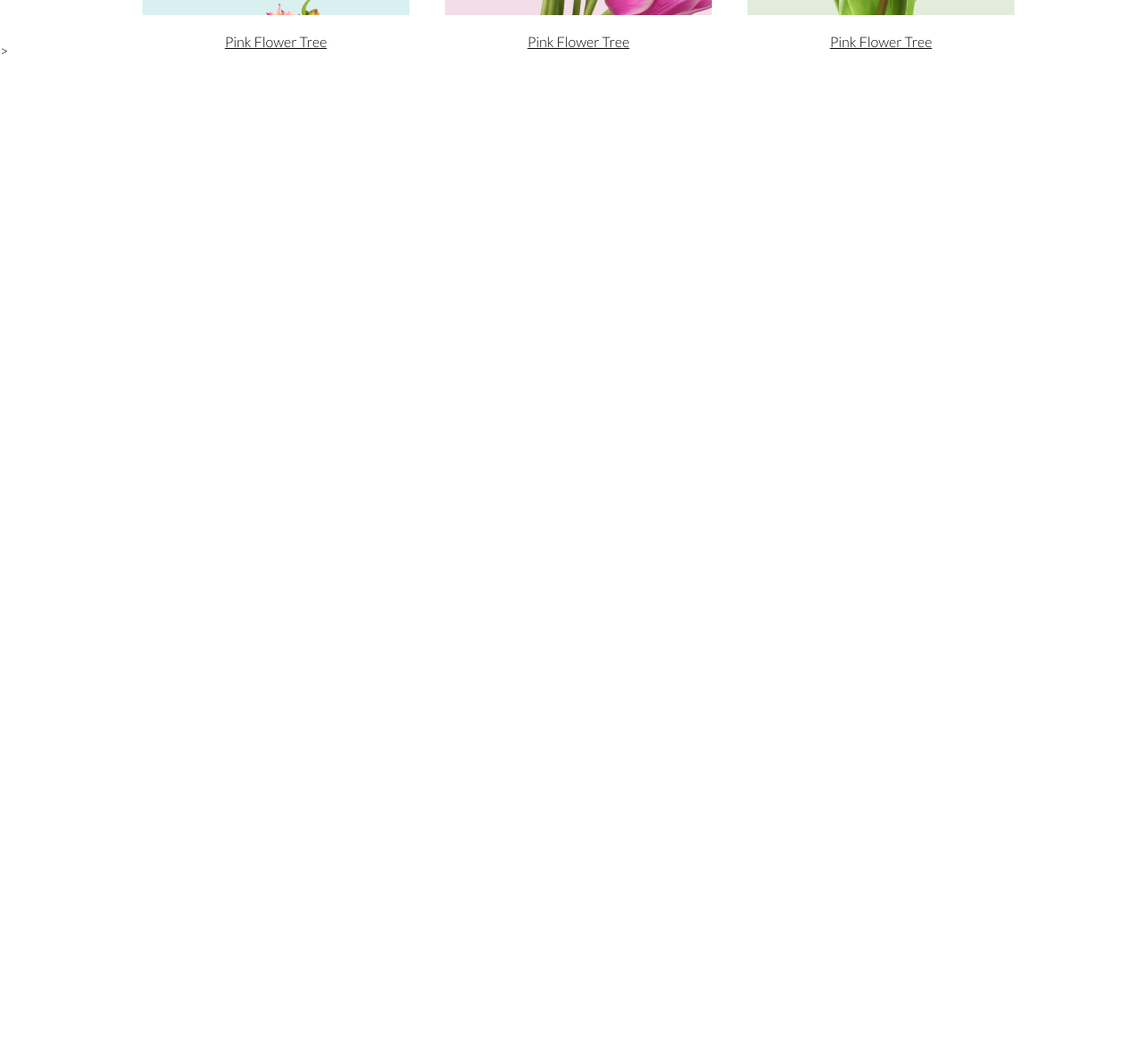
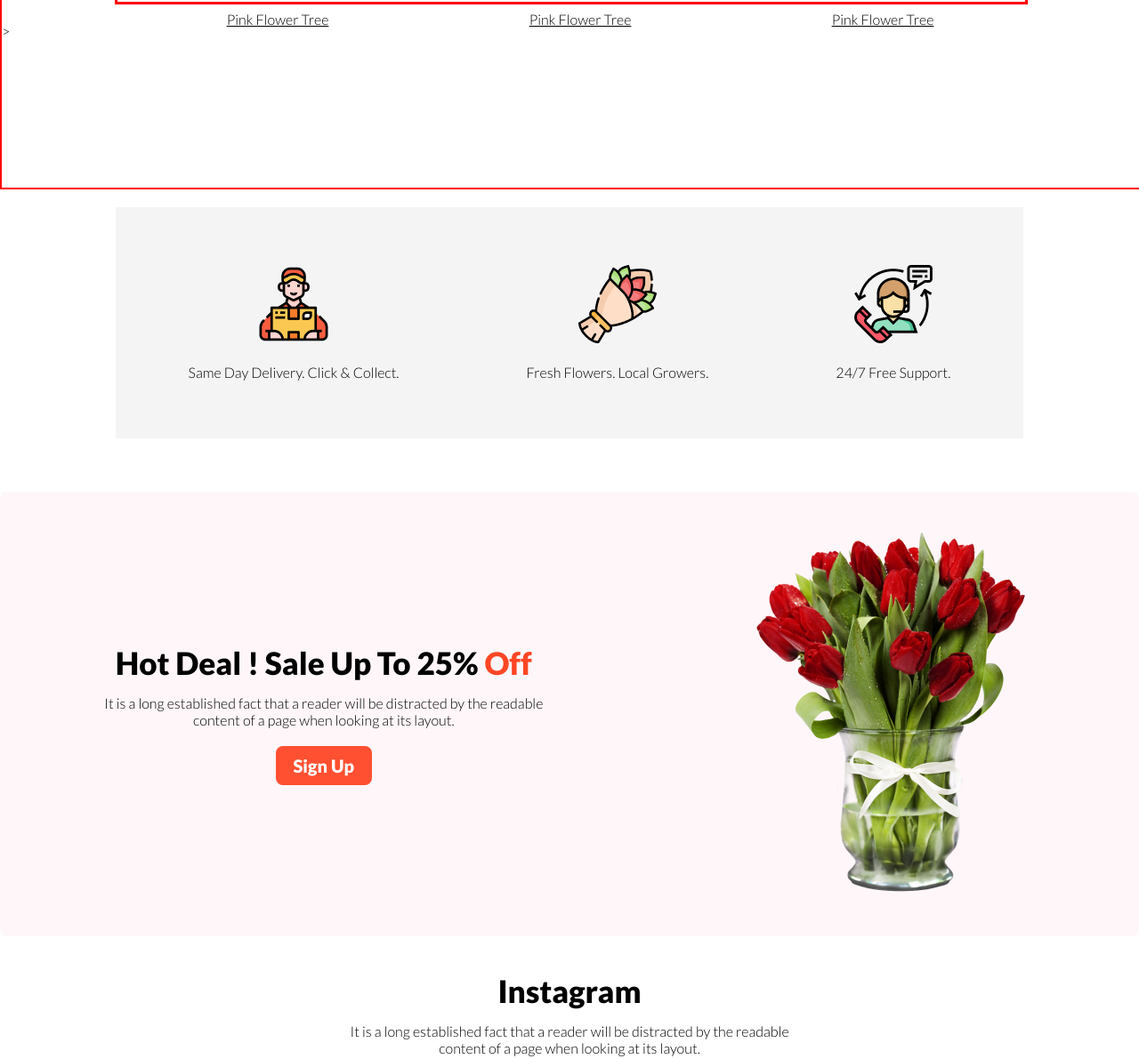
Before and after one commit to SaifulIslamsakil/My-first-assignment-, a plain HTML site: page index.html in a window 1280 px wide. Shown: the part 1437-2628 px from the top of the page at 89% size. Before the commit the page ends 1676 px from the top, so only its background shows below. Drawn offline with Linux system fonts and the light colour scheme.

Commit message:
icon section aand hot section or instagram section added

```diff
--- a/index.html
+++ b/index.html
@@ -25,6 +25,8 @@
             </div>
         </header>
         <main>
+                    <!-- our Featured html cord is -->
+
             <section class="our-featued-container" >
                 <div class="our-featued-title">
                     <h1 class="our-featued-hadding">Our Featured Flowers</h1>
@@ -47,6 +49,55 @@
 
                     </div>>
             </section>
+                        <!-- our featured icon section html cord is -->
+                <section class="our-featued-icon-container">
+                    <div class="our-featued-icon">
+                        <img src="images/Group 57.png" alt="" class="icon-logo">
+                        <p>Same Day Delivery. Click & Collect.</p>
+                    </div>
+                    <div class="our-featued-icon">
+                        <img src="images/Group 58.png" alt="" class="icon-logo">
+                        <p>Fresh Flowers. Local Growers.</p>
+                    </div>
+                    <div class="our-featued-icon">
+                        <img src="images/Group 59.png" alt="" class="icon-logo">
+                        <p class="icon-des">24/7 Free Support.</p>
+                    </div>
+                </section>
+                    <!-- hot deal section html cord is -->
+                <section class="hot-deal-container">
+                    <div class="hot-deal-title">
+                        <h2 class="hot-deal-hadding">Hot Deal ! Sale Up To 25% <span class="prm-color">Off</span></h2>
+                        <p class="hot-deal-des">It is a long established fact that a reader will be distracted by the readable <br> content of a page when looking at its layout.</p>
+                        <button class="prm-btn">Sign Up</button>
+                    </div>
+                    <div class="hot-deal-iogo">
+                        <img src="images/pngwing 8.png" alt="" class="hot-deal-img">
+                    </div>
+                </section>
+
+                <section class="Instagram-container">
+                    <div class="instagram-title">
+                        <h3 class="instagram-hadding">Instagram</h3>
+                        <p class="instagram-des">It is a long established fact that a reader will be distracted by the readable <br> content of a page when looking at its layout.</p>
+                    </div>
+
+                    <div class="instagram-logo-container">
+                        <div class="instagram-logo">
+                            <img src="images/Rectangle 4.png" alt="" class="instagram-img">
+                        </div>
+                        <div class="instagram-logo">
+                            <img src="images/Rectangle 5.png" alt="" class="instagram-img">
+                        </div>
+                        <div class="instagram-logo">
+                            <img src="images/Rectangle 6.png" alt="" class="instagram-img">
+                        </div>
+                        <div class="instagram-logo">
+                            <img src="images/Flower 01.png" alt="" class="instagram-img">
+                        </div>
+
+                    </div>
+                </section>
 
         </main>
         <footer></footer>
--- a/style.css
+++ b/style.css
@@ -17,6 +17,7 @@
     margin-top: 20px;
     border: none;
     font-weight: 900;
+    border-radius: 8px;
 }
 
 .prm-btn:hover{
@@ -47,11 +48,14 @@
     width: 525px;
 
 }
+    /* our featued section css cord is */
+
 .our-featued-container{
     width: 100%;
     height: 100vh;
     padding-top: 40px;
-    margin-top: 30px;
+    background-color: #fff;
+    border: 2px solid red;
 }
 .our-featued-title{
     text-align: center;
@@ -62,16 +66,16 @@
     font-size: 30px;
 }
 
-.our-featued-logo{
+.our-featued-logo {
     display: flex;
     justify-content: space-around;
     height: 400px;
-    /* background: #8c8584; */
     width: 1000px;
     margin: 20px auto;
     padding: 30px 10px;
     text-align: center;
     text-decoration: underline;
+    border: 3px solid red;
 }
 
 .Pink-Flower-Tree{
@@ -81,7 +85,7 @@
     background: rgba(5, 151, 160, 0.15);
     background-image: url("images/pngwing\ 5.png");
     margin:  20px;
-    /* padding: 20; */
+
 
 }
 .Pink-Flower-Tree1{
@@ -91,7 +95,7 @@
     background:rgba(167, 33, 98, 0.15);
     background-image: url("images/pngwing\ 6.png");
     margin:  20px;
-    /* padding: 20; */
+
 
 }
 .Pink-Flower-Tree2{
@@ -101,15 +105,60 @@
     background: rgba(71, 125, 17, 0.15);
     background-image: url("images/pngwing\ 7.png");
     margin:  20px;
-    /* padding: 20; */
+
 
 }
 
-/* .Pink-flower-img{
-    margin: 0 auto;
-    width: 250px;
-    height: 350px;
-    background-image: url("images/pngwing\ 6.png");
-    background-position: center bottom;
+/* our featued icon section css cord is */
+
+.our-featued-icon-container{
+    display: flex;
+    justify-content: space-around;
+    align-items: center;
+    text-align:  center;
+    height: 200px;
+    width: 1000px;
+    margin: 20px auto;
+    padding: 30px 10px;
+    background: rgba(39, 39, 39, 0.05);
+
 }
-      */
+.icon-logo{
+    margin-bottom: 20px;
+}
+    /* hot deal section css cord is */
+
+.hot-deal-container{
+    width: 100%;
+    height: 500px;
+    border-radius: 8px;
+    background: rgba(229, 84, 115, 0.05);
+    margin-top: 60px;
+    display: flex;
+    justify-content: space-around;
+    align-items: center;
+    text-align: center;
+}
+.hot-deal-hadding, .instagram-hadding{
+    font-size: 35px;
+    margin-bottom: 15px;
+}
+.Instagram-container{
+    margin-top: 40px;
+    text-align: center;
+}
+.instagram-logo-container{
+    display: flex;
+    justify-content: space-around;
+    align-items: center;
+    text-align:  center;
+    height: 300px;
+    width: 1000px;
+    margin: 20px auto;
+    padding: 30px 10px;
+    align-items: center;
+    border: 3px solid red;
+}
+.instagram-img{
+    width: 220px;
+}
```
